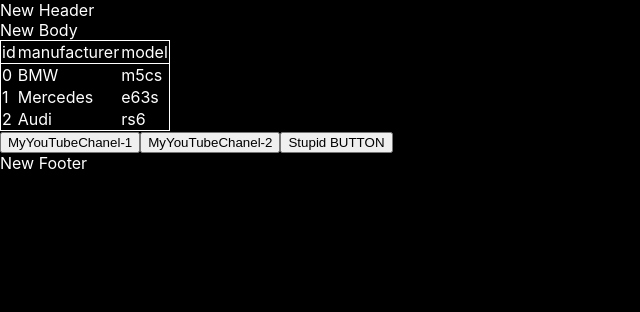
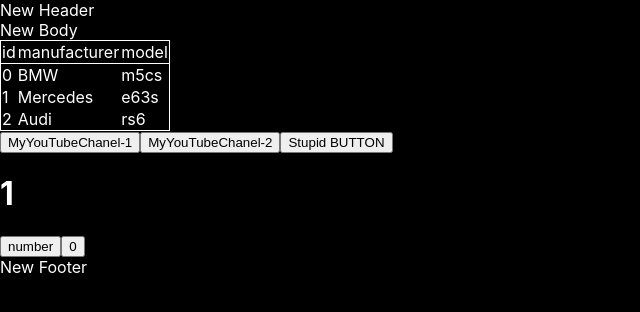
Before and after one commit to alexBasrike/micro-tasks, a React (Create React App) app: page / in a window 1280 px wide. Shown: the top 312 px of the page, without its empty margins (0-640 px from the left). Built offline with nearby package versions, Linux system fonts and the light colour scheme.

Commit message:
worked with useState

```diff
--- /dev/null
+++ b/src/components/UseState.tsx
@@ -0,0 +1,28 @@
+import React, {useState} from 'react';
+
+export const UseState = () => {
+
+    let [a, setA] = useState(1);
+
+    const onClickHandler = () => {
+        setA(++a);
+        console.log(a);
+    }
+
+    const onClickZero = () => {
+        setA(0);
+        console.log(a);
+    }
+
+    return (
+        <div>
+            <h1>{a}</h1>
+            <button onClick={onClickHandler}>
+                number
+            </button>
+            <button onClick={onClickZero}>
+                0
+            </button>
+        </div>
+    );
+};
--- a/src/site/Body.tsx
+++ b/src/site/Body.tsx
@@ -1,6 +1,7 @@
 import React from 'react';
 import {Cars, topCars} from "./Cars";
 import {Button} from "../components/Button";
+import {UseState} from "../components/UseState";
 
 type BodyPropsType = {
     titleForBody: string
@@ -8,6 +9,7 @@ type BodyPropsType = {
 
 export const Body = (props: BodyPropsType) => {
 
+    /*--- Button ---*/
     const Button1Foo = (subscriber: string, age: number, address: string) => {
         console.log(subscriber, age, address);
     }
@@ -19,16 +21,21 @@ export const Body = (props: BodyPropsType) => {
     const Button3Foo = () => {
         console.log("I'm stupid button");
     }
+    /*--- Button ---*/
 
     return (
 
         <main>
             {props.titleForBody}
             <Cars topCars={topCars}/>
-            {/*<button onClick={ (event) => { console.log('Hello!') } }>MyYouTubeChanel-1</button>*/}
-            <Button name={"MyYouTubeChanel-1"} callBack={() => Button1Foo("I'm Vasya", 21, "live in Minsk")}/>
-            <Button name={"MyYouTubeChanel-2"} callBack={() => Button2Foo("I'm Ivan")}/>
-            <Button name={"Stupid BUTTON"} callBack={Button3Foo}/>
+
+            <div>
+                <Button name={"MyYouTubeChanel-1"} callBack={() => Button1Foo("I'm Vasya", 21, "live in Minsk")}/>
+                <Button name={"MyYouTubeChanel-2"} callBack={() => Button2Foo("I'm Ivan")}/>
+                <Button name={"Stupid BUTTON"} callBack={Button3Foo}/>
+            </div>
+
+            <UseState/>
         </main>
     );
 };
```
